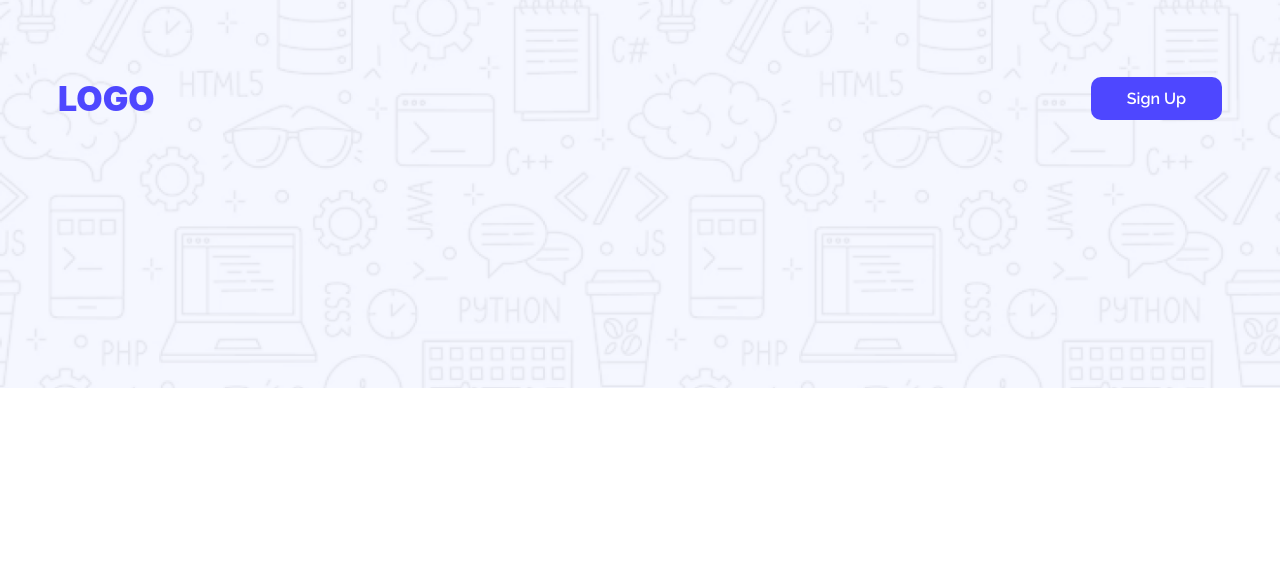
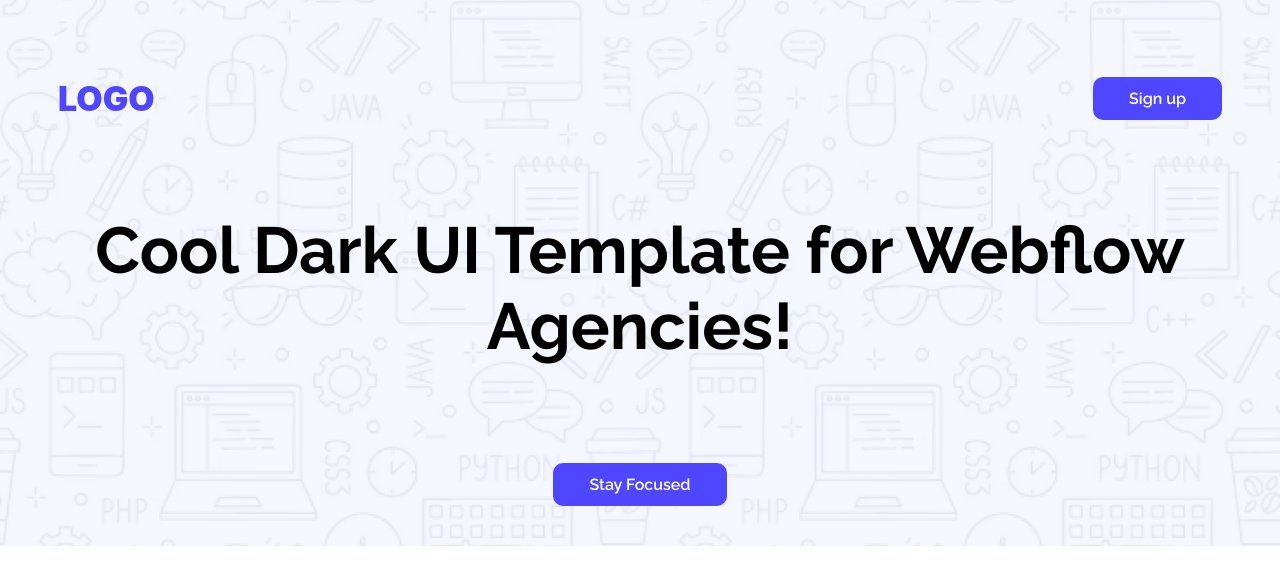
Before and after one commit to sweg177/B12Assignment, a plain HTML site: page B12A01.html in a window 1280 px wide. Drawn offline with Linux system fonts and the light colour scheme.

Commit message:
Made button Clickable

```diff
--- a/B12A01.html
+++ b/B12A01.html
@@ -18,11 +18,15 @@
                 <h1 class="inter-font logo">
                     LOGO
                 </h1>
-            <button class="raleway-font">
-                Sign Up
-            </button>
+            <a href="" class="btn">Sign up</a>
 
         </nav>
+
+        <div class="banner-text">
+            <p>Cool Dark UI Template for Webflow Agencies!</p>
+            <a href="" class="raleway-font btn">Stay Focused</a>
+
+        </div>
 
     </header>
     <main>
--- a/Styles/Styles.CSS
+++ b/Styles/Styles.CSS
@@ -15,16 +15,16 @@
 
 /* Shared */
 
-button{
-
+a.btn {
   background-color: #4E47FF;
-    color:white ;
+  color: white;
   border-radius: 10px;
   border: none;
   padding: 12px 36px;
-    align-self: center;
   font-size: 16px;
   font-weight: 550;
+  text-decoration: none;
+  align-self: center;
 
 }
 
@@ -48,3 +48,10 @@ nav{
     color: rgba(78, 71, 255, 1);
     font-weight: 900;
 }
+
+.banner-text{
+    text-align: center;
+    font-size: 65px;
+    font-weight: bold;
+
+}
```
Lines whose indentation alone changed are shown as unchanged.
